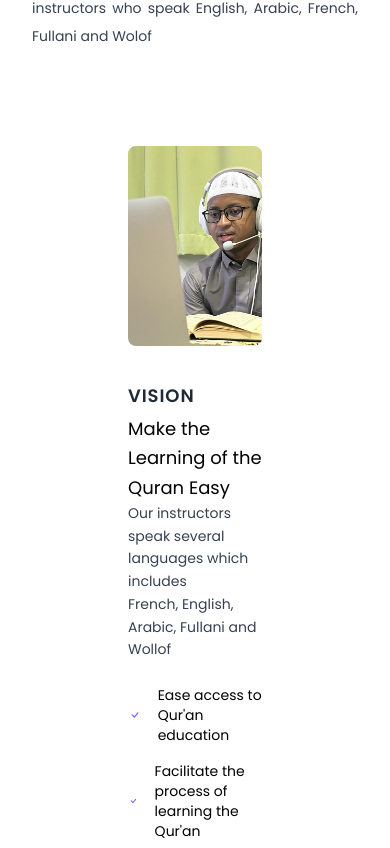
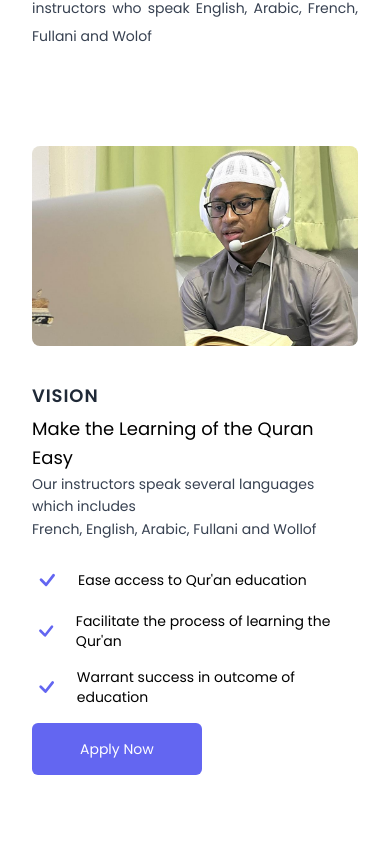
Before and after one commit to abuyusif01/zaid-academy, a Next.js app: page /about in a window 390 px wide. Shown: the part 936-1784 px from the top of the page. Built offline with nearby package versions, Linux system fonts and the light colour scheme; no server answers.

Commit message:
vision mobile page expanded

```diff
--- a/components/Vision.js
+++ b/components/Vision.js
@@ -13,7 +13,7 @@ const Vision = () => {
   const { t } = useTranslation();
   const datas = t("visions", { returnObjects: true });
   return (
-    <div className="my-16 px-24 flex flex-col sm:flex-row justify-center items-center">
+    <div className="my-16 md:px-24 flex flex-col sm:flex-row justify-center items-center">
       <div className="w-full md:w-1/2 relative py-4 px-8">
         <div className="relative md:w-11/12 h-[200px]  md:h-[500px] md:w-[500px] mx-auto">
           <Image
```
